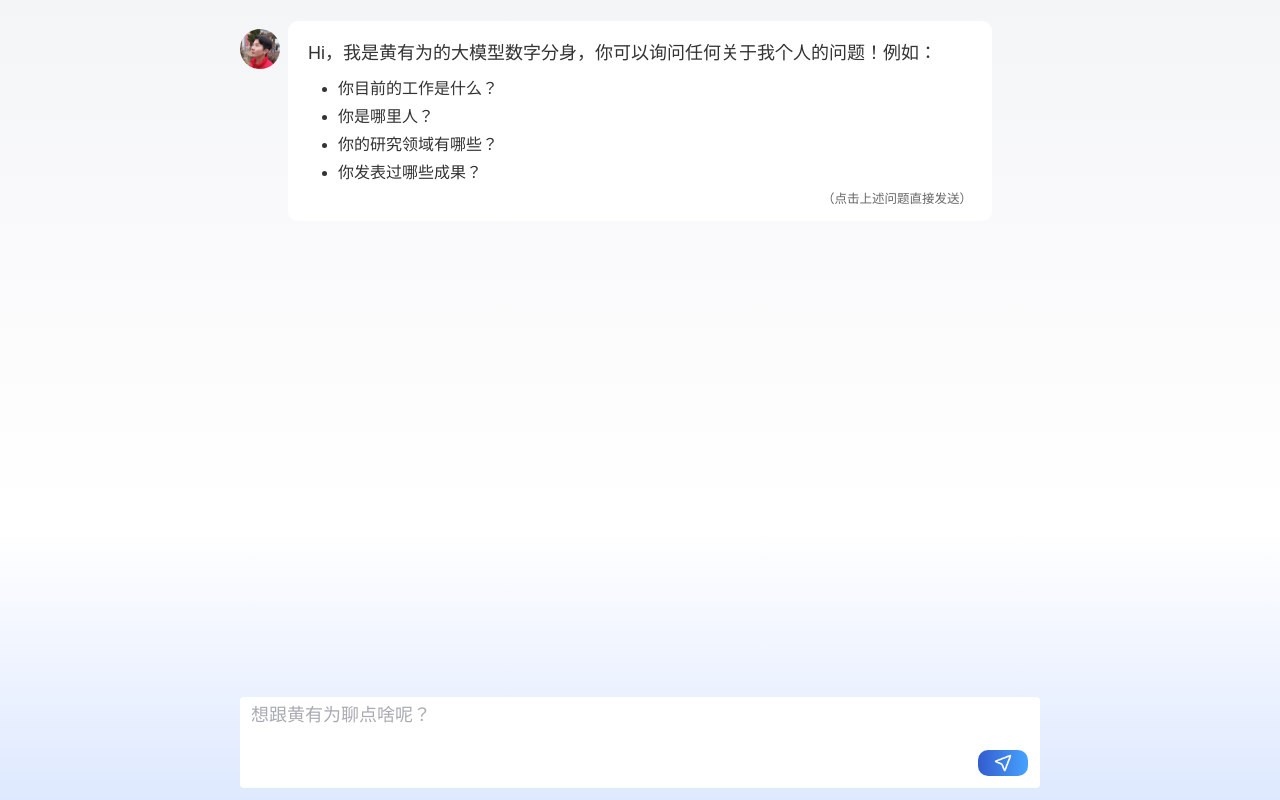
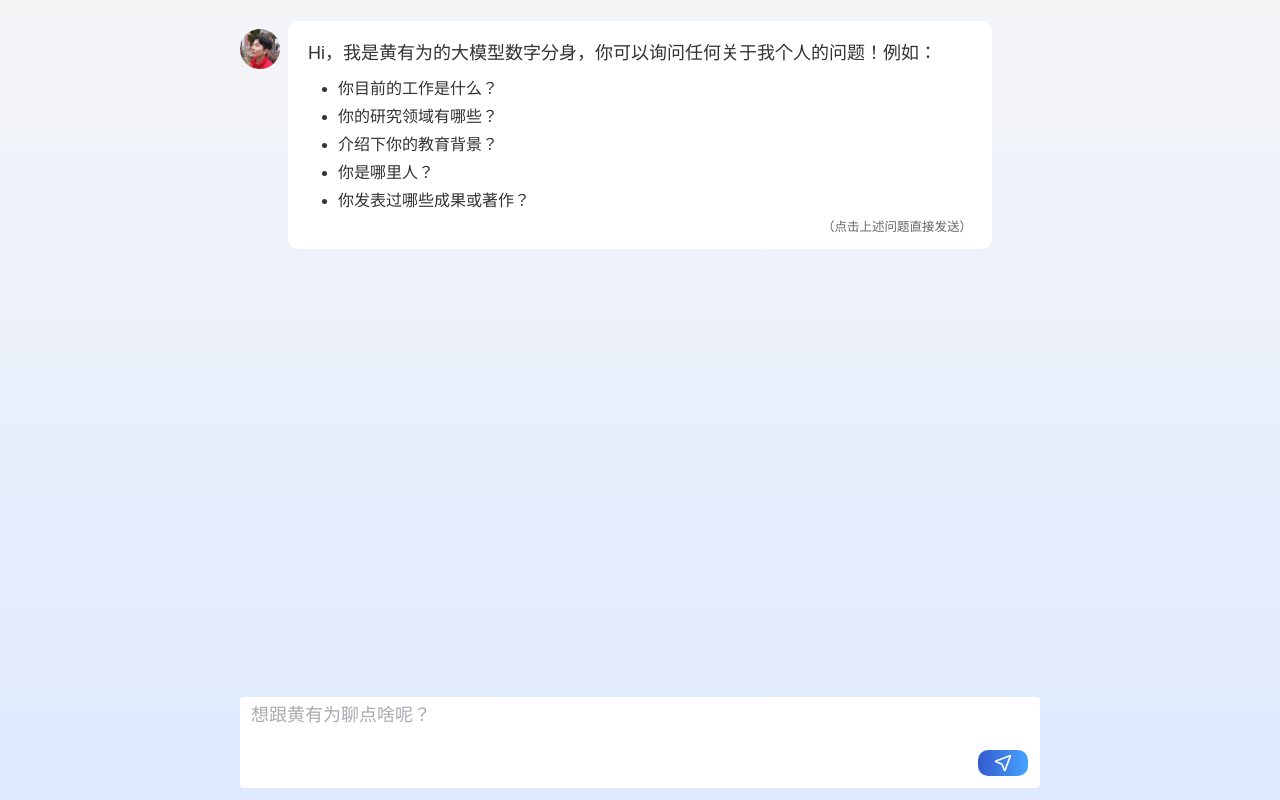
Before and after one commit to devilyouwei/chat-resume, a Vue app: page / in a window 1280 px wide. Built offline with nearby package versions, Linux system fonts and the light colour scheme.

Commit message:
show tip for request from chinese network

```diff
--- a/src/views/IndexView.vue
+++ b/src/views/IndexView.vue
@@ -78,10 +78,12 @@ const loadingMessage = '🤔让我想一想该怎么回答好呢...'
 const firstMessage = '你好，请简单介绍下自己吧~'
 const questions = [
   '你目前的工作是什么？',
+  '你的研究领域有哪些？',
+  '介绍下你的教育背景？',
   '你是哪里人？',
-  '你的研究领域有哪些？',
-  '你发表过哪些成果？'
+  '你发表过哪些成果或著作？'
 ]
+const errorMessage = '<font color=red>**网络错误**：根据相关法律法规，我无法接收来自中国大陆的请求，请切换至海外网络，谢谢！</font>'
 
 // 聊天角色
 const role = { user: 'user', assistant: 'assistant', system: 'system' };
@@ -106,8 +108,8 @@ const sendMessage = async (content: string = messageContent.value) => {
 
       await readStream(reader, status)
     }
-  } catch (error: any) {
-    appendLastMessageContent(error)
+  } catch (e: any) {
+    appendLastMessageContent(errorMessage)
   } finally {
     sending.value = false
   }
@@ -179,7 +181,7 @@ function keydownHandle(event) {
 .chat-page {
   width: 100%;
   height: 100vh;
-  background: $color-bg-chat linear-gradient(180deg, #F4F5F7 0%, #FFFFFF 66%, #DEE9FF 100%);
+  background: $color-bg-chat linear-gradient(180deg, #F4F5F7 0%, #DEE9FF 100%);
 }
 
 .chat-history {
```
Also changed, not shown: 1 other file (tests, documents, lock files or other folders).
